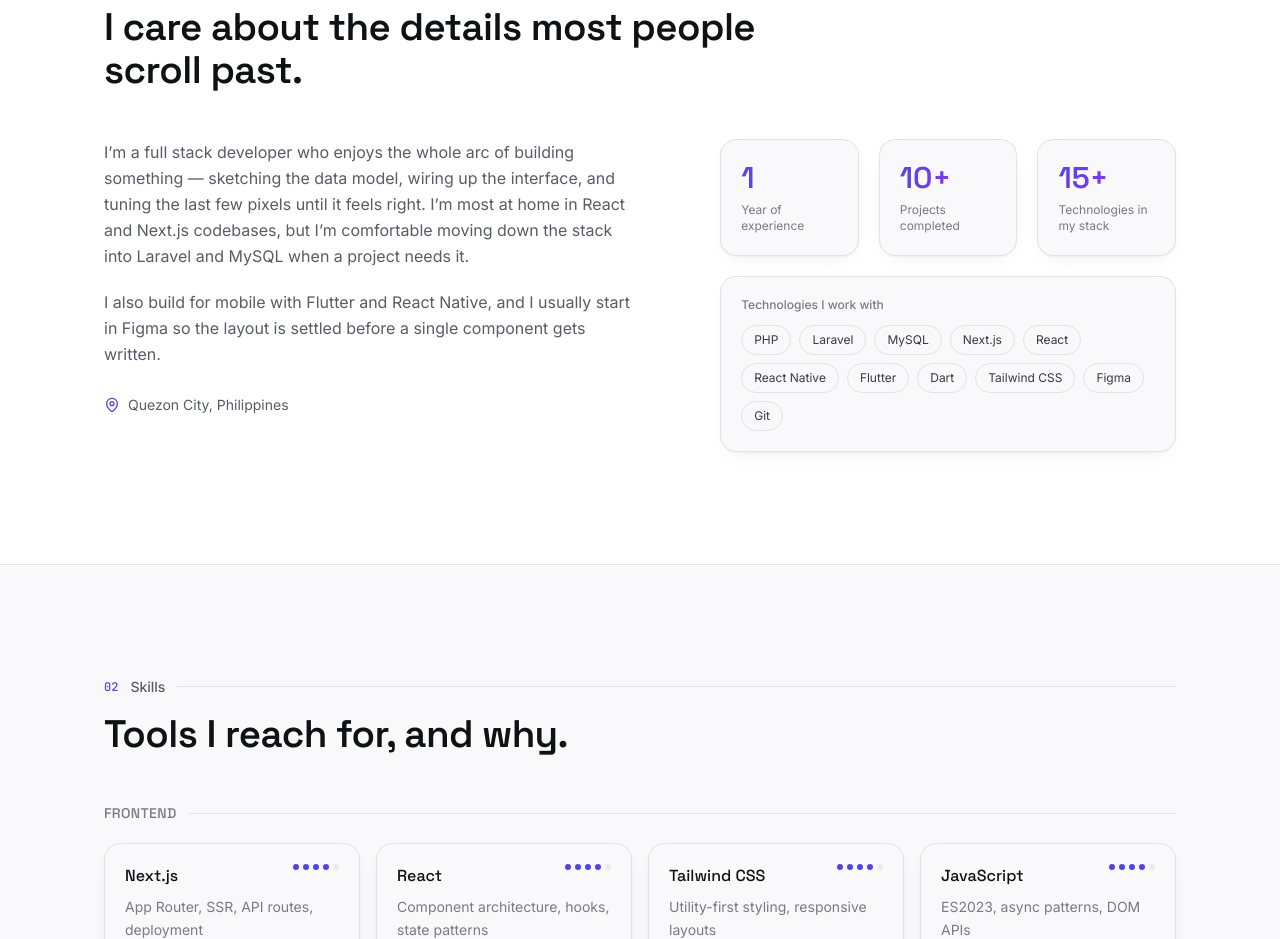
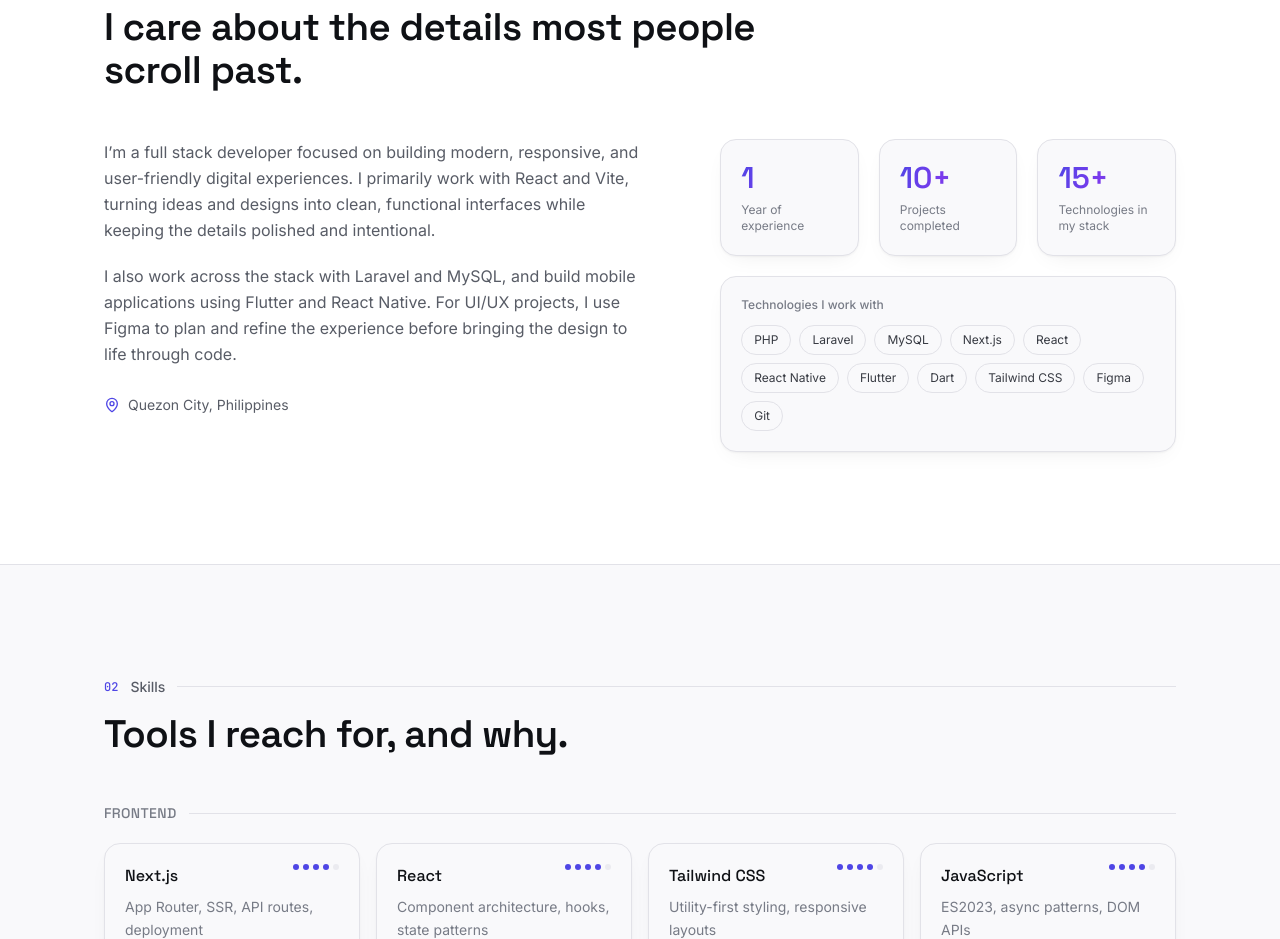
Before and after one commit to ranshade/portfolio, a React (Vite) app: page / in a window 1280 px wide. Shown: the part 1220-2159 px from the top of the page. Built offline with nearby package versions, Linux system fonts and the light colour scheme.

Commit message:
update about

```diff
--- a/src/components/About.jsx
+++ b/src/components/About.jsx
@@ -31,17 +31,7 @@
         <div className="mt-12 grid gap-12 lg:grid-cols-[1fr_0.85fr] lg:gap-20">
           <Reveal delay={80}>
             <div className="max-w-prose space-y-5 text-base leading-relaxed text-mist-500">
-              <p>
-                I&rsquo;m a {siteConfig.role.toLowerCase()} who enjoys the whole arc of building
-                something — sketching the data model, wiring up the interface, and tuning the
-                last few pixels until it feels right. I&rsquo;m most at home in React and
-                Next.js codebases, but I&rsquo;m comfortable moving down the stack into Laravel
-                and MySQL when a project needs it.
-              </p>
-              <p>
-                I also build for mobile with Flutter and React Native, and I usually start in
-                Figma so the layout is settled before a single component gets written.
-              </p>
+              <p> I&rsquo;m a {siteConfig.role.toLowerCase()} focused on building modern, responsive, and user-friendly digital experiences. I primarily work with React and Vite, turning ideas and designs into clean, functional interfaces while keeping the details polished and intentional. </p> <p> I also work across the stack with Laravel and MySQL, and build mobile applications using Flutter and React Native. For UI/UX projects, I use Figma to plan and refine the experience before bringing the design to life through code. </p>
               <div className="flex items-center gap-2 pt-2 text-sm text-mist-500">
                 <MapPin size={16} className="text-signal-indigo" />
                 {siteConfig.location}
```
